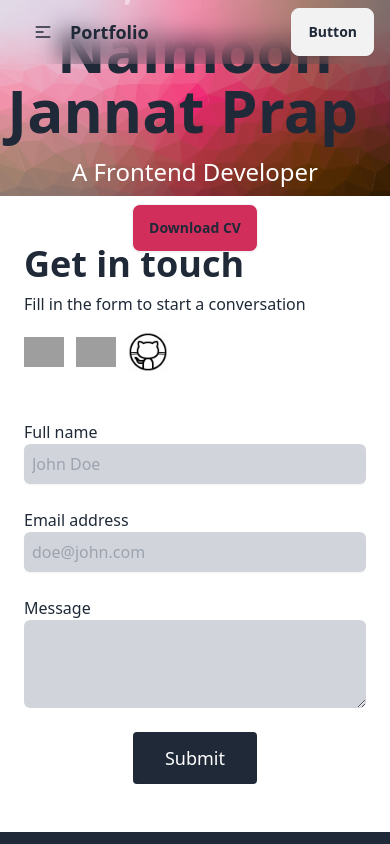
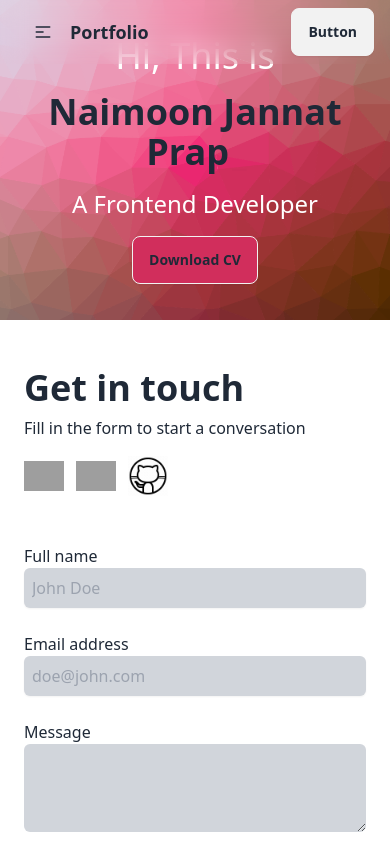
Before and after one commit to NaimoonJannat/Portfolio, a React (Vite) app: page / in a window 390 px wide. Shown: the top 844 px of the page. Built offline with nearby package versions, Linux system fonts and the light colour scheme; grey boxes are pictures that could not be loaded.

Commit message:
Banner responsive

```diff
--- a/src/components/Banner.jsx
+++ b/src/components/Banner.jsx
@@ -3,10 +3,10 @@ import { Typewriter } from 'react-simple-typewriter';
 const Banner = () => {
     return (
         <div className="relative">
-            <img className="max-h-screen w-full object-cover" src="cool-background.png" alt="" />
-            <div className="absolute space-y-4 inset-0 flex flex-col items-center justify-center text-center">
-                <h2 className="text-6xl text-white">Hi, This is </h2>
-                <h2 className="text-6xl text-gray-800 font-bold">
+            <img className="h-80 md:min-h-screen w-full object-cover" src="cool-background.png" alt="" />
+            <div className="absolute py-50 space-y-4 inset-0 flex flex-col items-center justify-center text-center">
+                <h2 className="text-4xl md:text-6xl text-white">Hi, This is </h2>
+                <h2 className="text-4xl md:text-6xl text-gray-800 font-bold">
                     <Typewriter
                         words={['Naimoon Jannat Prapti']}
                         loop={true}
```
